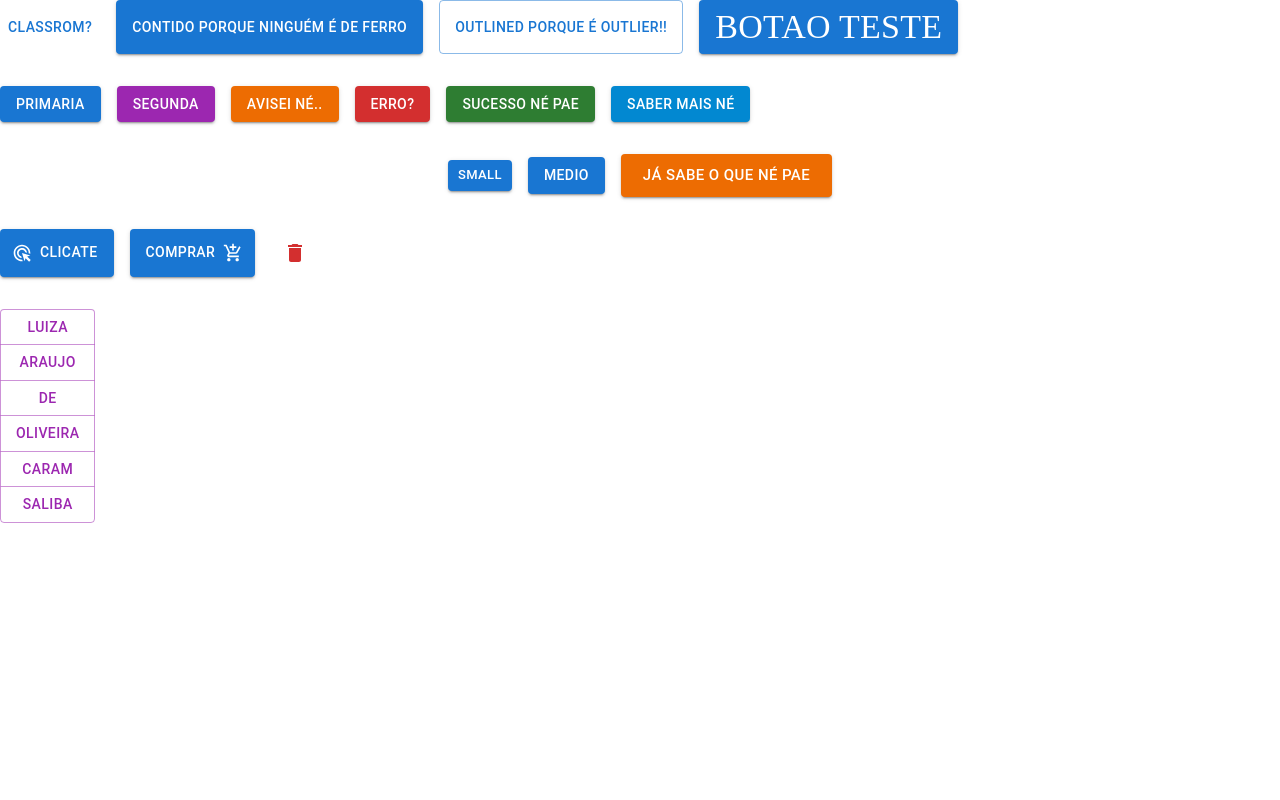
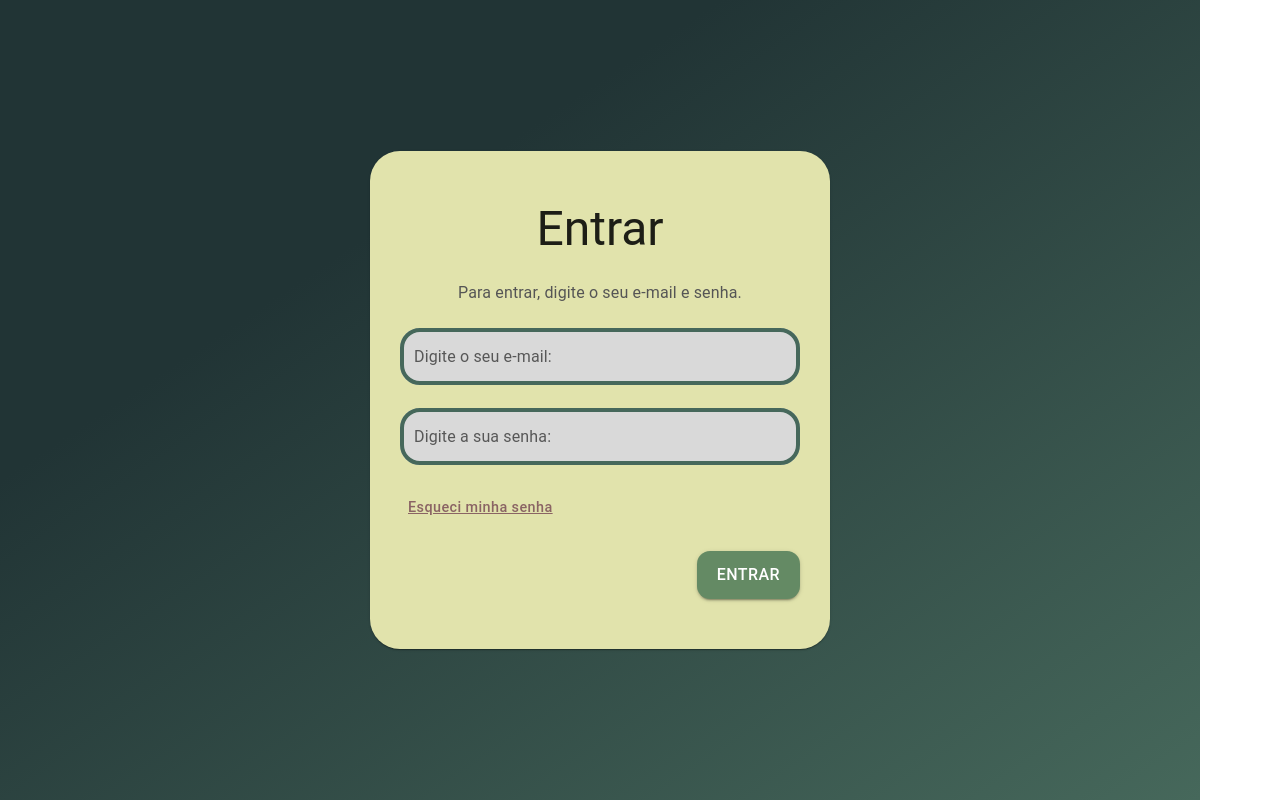
Before and after one commit to saliba196/Front_Alpha_2024-02, a React (Create React App) app: page / in a window 1280 px wide. Built offline with nearby package versions, Linux system fonts and the light colour scheme.

Commit message:
Tela de login v1

```diff
--- a/package.json
+++ b/package.json
@@ -17,6 +17,7 @@
     "ls": "^0.2.1",
     "react": "^18.3.1",
     "react-dom": "^18.3.1",
+    "react-router-dom": "^6.28.0",
     "react-scripts": "5.0.1",
     "typescript": "^4.9.5",
     "web-vitals": "^2.1.4"
--- a/src/App.tsx
+++ b/src/App.tsx
@@ -1,10 +1,12 @@
 import "./App.css";
 import { MuiTypography } from "./components/MuiTypograpy";
+import { MuiButtons } from "./components/MuiButtons";
+import { Login } from "./pages/login";
 
 function App() {
   return (
     <div className="App">
-      <MuiTypography />
+      <Login />
     </div>
   );
 }
--- /dev/null
+++ b/src/components/MuiButtons.tsx
@@ -0,0 +1,29 @@
+import {
+    Button,
+    Stack
+  } from "@mui/material";
+
+export const MuiButtons = () => {
+    return (
+        <Stack spacing={2} direction="row">
+            <Button variant="contained" color="primary">
+                Primary
+            </Button>
+            <Button variant="contained" color="secondary">
+                Secondary
+            </Button>
+            <Button variant="contained" color="warning">
+                Warning
+            </Button>
+            <Button variant="contained" color="error">
+                Error
+            </Button>
+            <Button variant="contained" color="success">
+                Success
+            </Button>
+            <Button variant="contained" color="info">
+                Info
+            </Button>
+        </Stack>
+    );
+}
--- a/src/components/MuiTypograpy.tsx
+++ b/src/components/MuiTypograpy.tsx
@@ -11,8 +11,9 @@ import DeleteIcon from "@mui/icons-material/Delete";
 
 export const MuiTypography = () => {
   return (
+
     <Stack spacing={4}>
-      {/* Text Button, Contained Button and Outlined Button */}
+      {/* Text Button, Conthttps://www.youtube.com/watch?v=BHEPVdfBAqE&list=PLC3y8-rFHvwh-K9mDlrrcDywl7CeVL2rO&index=1ained Button and Outlined Button */}
       <Stack spacing={2} direction="row">
         <Button variant="text" href="https://classroom.google.com/u/0/">
           Classrom?
--- /dev/null
+++ b/src/pages/login.tsx
@@ -0,0 +1,110 @@
+import React from "react";
+import { Container, Stack, Typography, TextField, Paper, Button } from "@mui/material";
+
+// Estilos reutilizáveis
+const containerStyle = {
+  background: "linear-gradient(to bottom right, #213435 30%, #46685B)",
+  height: "100vh",
+  display: "flex",
+  alignItems: "center",
+  justifyContent: "center",
+  margin: 0,
+  padding: 0,
+};
+
+const paperStyle = {
+  padding: "50px 30px",
+  textAlign: "center",
+  borderRadius: "30px",
+  backgroundColor: "#E1E3AC",
+  width: "400px",
+};
+
+const textFieldStyle = {
+  "& .MuiOutlinedInput-root": {
+    "& fieldset": {
+      borderColor: "#46685B",
+      borderRadius: "20px",
+      borderWidth: "4px",
+      backgroundColor: "#D9D9D9",
+    },
+    "&.Mui-focused fieldset": {
+      borderColor: "#46685B",
+    },
+  },
+};
+
+const buttonStyle = {
+  backgroundColor: "#648A64",
+  borderRadius: "13px",
+  padding: "10px 20px", // Aumenta o espaçamento interno
+  fontSize: "1rem",   // Aumenta o tamanho da fonte
+};
+
+export const Login = () => {
+  return (
+    <Container sx={containerStyle}>
+      <Paper sx={paperStyle}>
+        <Stack spacing={3}>
+          {/* Título */}
+          <Typography variant="h3">Entrar</Typography>
+
+          {/* Subtítulo */}
+          <Typography variant="body1" color="#555">
+            Para entrar, digite o seu e-mail e senha.
+          </Typography>
+
+          {/* Campo de E-mail */}
+          <TextField
+            label="Digite o seu e-mail:"
+            variant="outlined"
+            sx={textFieldStyle}
+            fullWidth
+          />
+
+          {/* Campo de Senha */}
+          <TextField
+            label="Digite a sua senha:"
+            variant="outlined"
+            sx={textFieldStyle}
+            fullWidth
+          />
+
+          {/* Link "Esqueci a minha senha" */}
+          <Button
+            variant="text"
+            sx={{
+                textTransform: "none", // Remove letras maiúsculas automáticas
+                fontSize: "0.9rem",    // Ajusta o tamanho da fonte
+                color: "#8A6464",      // Define a cor do texto
+                alignSelf: "flex-start", // Alinha o texto à esquerda
+                textDecoration: "underline", // Sublinha o texto
+                "&:hover": {
+                color: "#213435",    // Muda a cor ao passar o mouse
+
+
+                },
+            }}
+            onClick={() => alert("Redirecionando para recuperação de senha...")}
+            >
+            Esqueci minha senha
+        </Button>
+
+
+          {/* Botão Entrar */}
+          <Button
+            variant="contained"
+            sx={{
+              ...buttonStyle,
+              alignSelf: "flex-end", // Alinha o botão à direita
+            }}
+          >
+            Entrar
+          </Button>
+        </Stack>
+      </Paper>
+    </Container>
+  );
+};
+
+export default Login;
```
Also changed, not shown: 1 other file (tests, documents, lock files or other folders).
